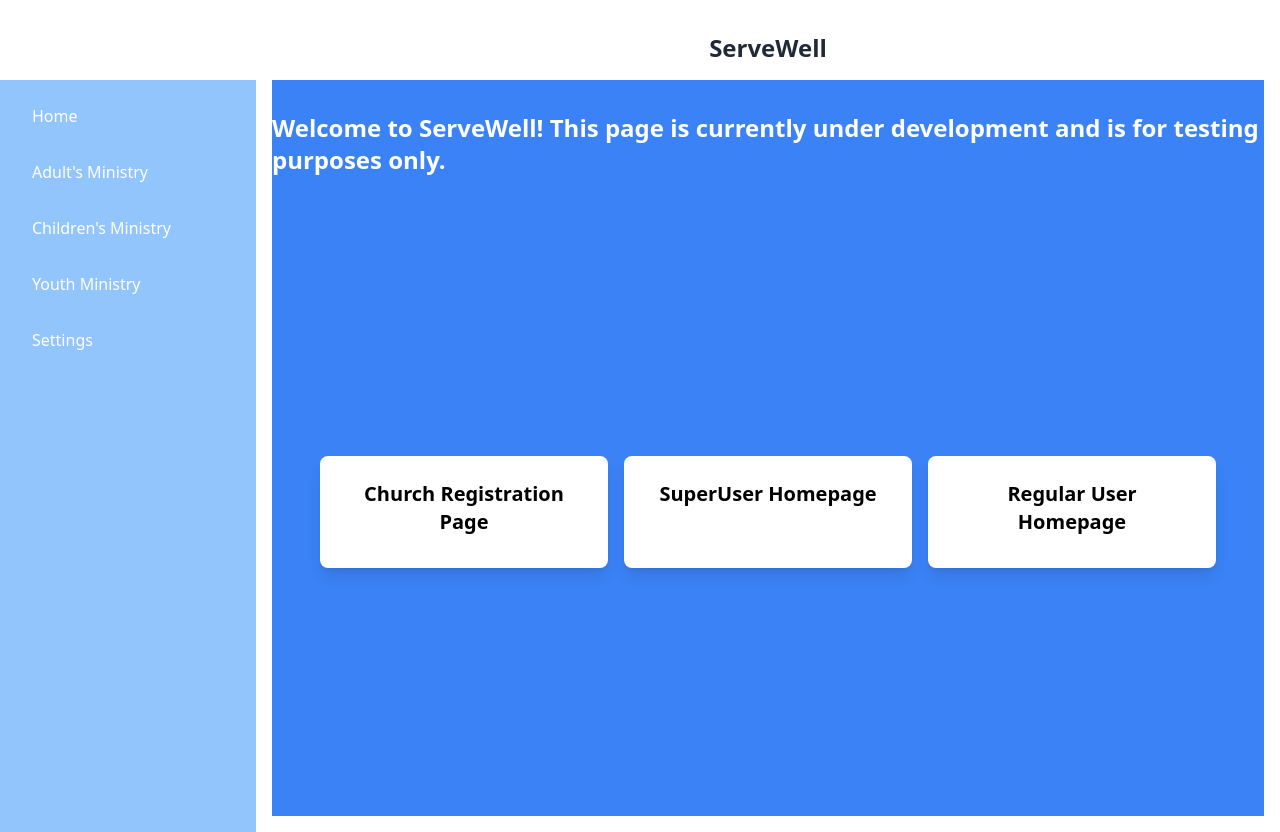
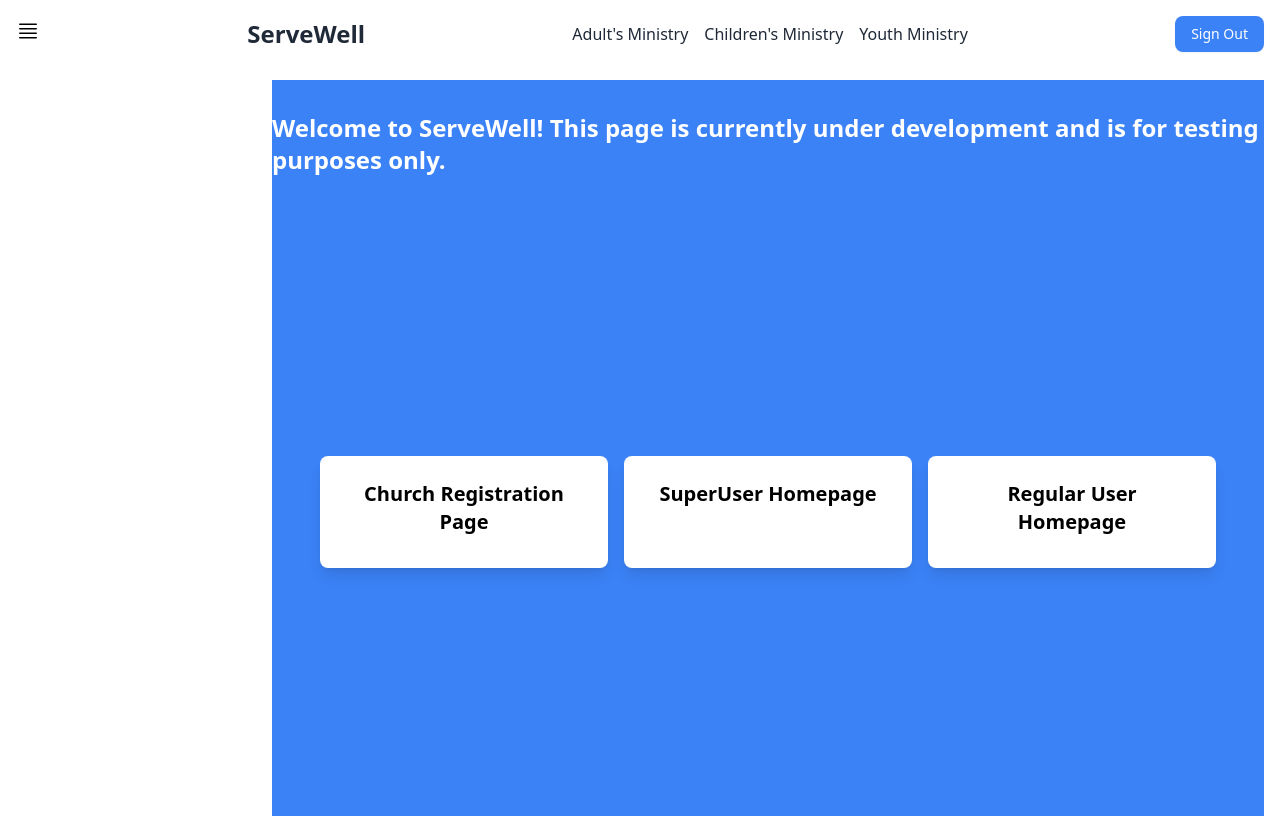
Before and after one commit to hayleyowen/ServeWell, a Next.js app: page / in a window 1280 px wide. Built offline with nearby package versions, Linux system fonts and the light colour scheme.

Commit message:
set up top nav bar

```diff
--- a/app/components/SideNav.tsx
+++ b/app/components/SideNav.tsx
@@ -1,9 +1,9 @@
+'use client';
 import Link from 'next/link';
-import clsx from 'clsx';
 
 const SideNav = () => {
   return (
-    <nav className={clsx("w-64 fixed top-20 left-0 h-full bg-blue-300 p-4")}>
+    <nav className="w-64 fixed top-20 left-0 h-full bg-blue-300 p-4">
       <ul className="space-y-4">
         <li className="group">
           <Link href="/" className="text-white block py-2 px-4 rounded hover:bg-blue-500">Home</Link>
--- /dev/null
+++ b/app/components/TopNav.tsx
@@ -0,0 +1,48 @@
+'use client';
+import { useState } from 'react';
+import Link from 'next/link';
+import SideNav from '@/app/components/SideNav';
+
+const TopNav = () => {
+    const [showSideNav, setSideNav] = useState(false);
+
+    const handleClick = () => {
+        setSideNav(true);
+    };
+
+    return (
+        <header className="fixed top-0 w-full bg-white p-4">
+            <nav className="flex justify-between items-center">
+                <div>
+                    <button onClick={handleClick}>
+                        <svg xmlns="http://www.w3.org/2000/svg" fill="none" viewBox="0 0 24 24" strokeWidth={1.5} stroke="currentColor" className="size-6">
+                            <path strokeLinecap="round" strokeLinejoin="round" d="M3.75 5.25h16.5m-16.5 4.5h16.5m-16.5 4.5h16.5m-16.5 4.5h16.5" />
+                        </svg>
+                    </button>
+                    {showSideNav && <SideNav />}
+                </div>
+                <div>
+                    <h1 className="text-2xl font-bold text-gray-800">ServeWell</h1>
+                </div>
+                <div className="flex justify-between">
+                    <ul className="flex right-0 space-x-4">
+                        <li>
+                            <Link href="/adult" className="text-gray-800 hover:text-gray-500">Adult's Ministry</Link>
+                        </li>
+                        <li>
+                            <Link href="/children" className="text-gray-800 hover:text-gray-500">Children's Ministry</Link>
+                        </li>
+                        <li>
+                            <Link href="/youth" className="text-gray-800 hover:text-gray-500">Youth Ministry</Link>
+                        </li>
+                    </ul>
+                </div>
+                <div>
+                    <button className="bg-blue-500 text-white text-sm rounded-lg shadow-sm px-4 p-2 transition-transform transform hover:scale-105">Sign Out</button>
+                </div>
+            </nav>
+        </header>
+    );
+};
+
+export default TopNav;
--- a/app/layout.tsx
+++ b/app/layout.tsx
@@ -2,6 +2,7 @@ import type { Metadata } from "next";
 import { Geist, Geist_Mono } from "next/font/google";
 import "./globals.css";
 import SideNav from '@/app/components/SideNav';
+import TopNav from '@/app/components/TopNav';
 
 const geistSans = Geist({
   variable: "--font-geist-sans",
@@ -13,11 +14,6 @@ const geistMono = Geist_Mono({
   subsets: ["latin"],
 });
 
-export const metadata: Metadata = {
-  title: "Create Next App",
-  description: "Generated by create next app",
-};
-
 export default function RootLayout({
   children,
 }: Readonly<{
@@ -28,10 +24,15 @@ export default function RootLayout({
       <body
         className={`${geistSans.variable} ${geistMono.variable} antialiased`}
       >
-        <SideNav />
+        {/* <SideNav />
+        <div className="ml-64 p-4">
+          {children}
+        </div> */}
+        <TopNav />
         <div className="ml-64 p-4">
           {children}
         </div>
+
       </body>
     </html>
   );
--- a/app/page.tsx
+++ b/app/page.tsx
@@ -1,4 +1,3 @@
-import clsx from 'clsx';
 import '@/app/globals.css';
 
 export default function Home() {
```
